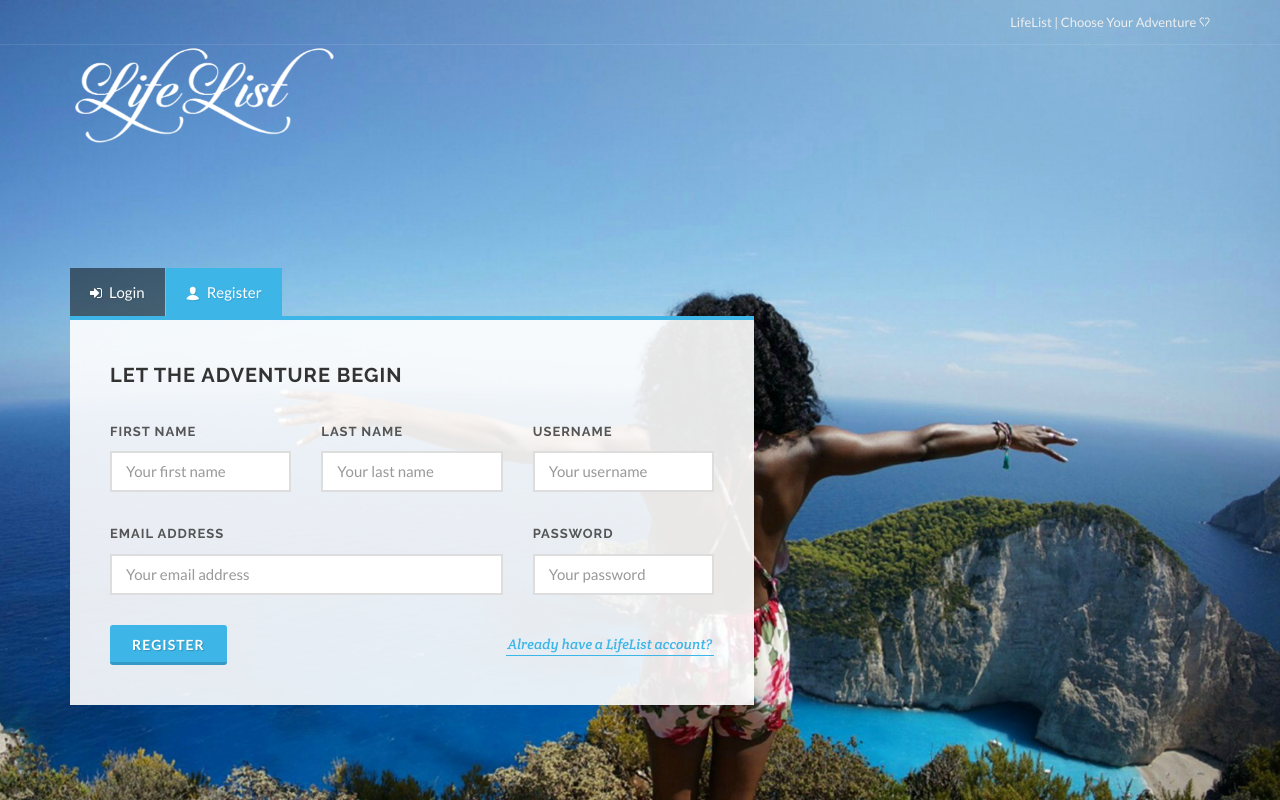
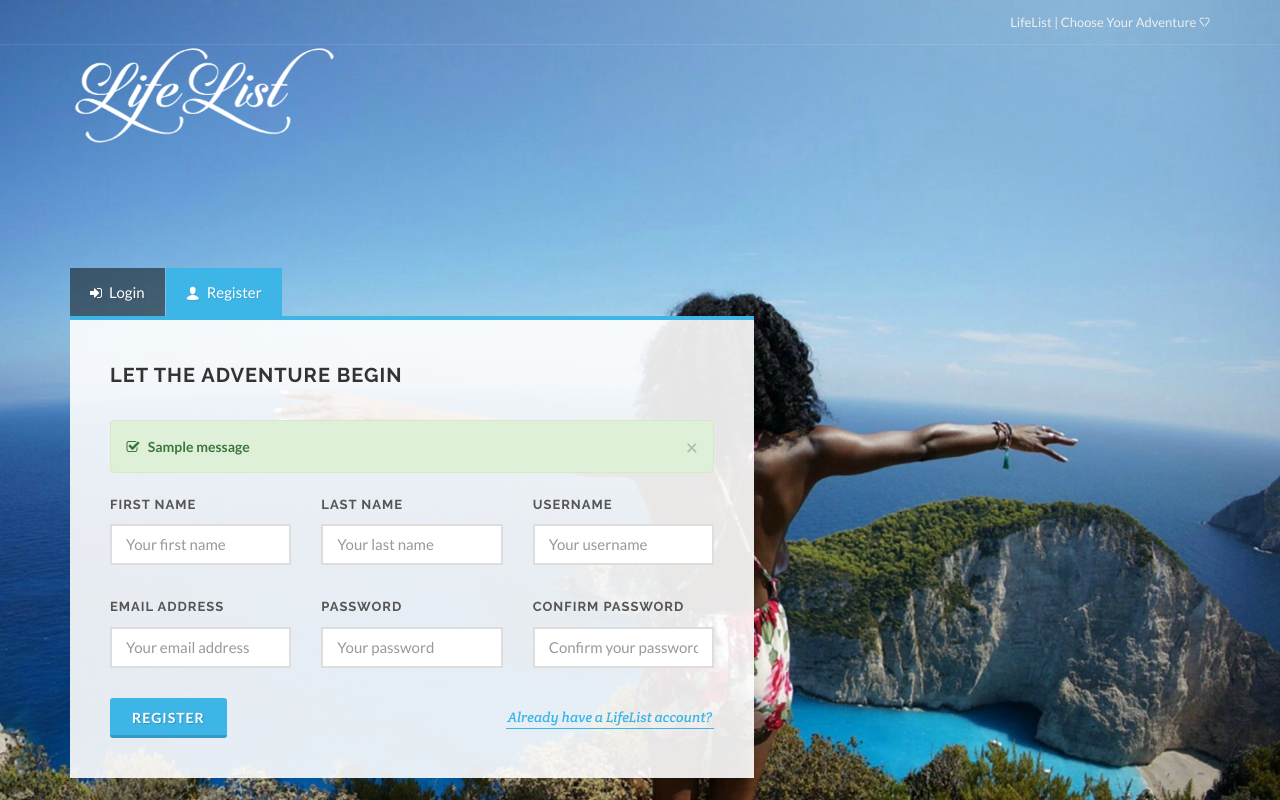
Before and after one commit to mbithenzomo/life-list, a Django app: page / in a window 1280 px wide, after a click on "Register". Run offline with Django 3.2, Linux system fonts and the light colour scheme; tables that the repository leaves empty hold one stand-in row (values such as "Sample post"); one stand-in notice (Sample message) is shown; parts of the project's set-up code (start-up, migrations or seed data) failed here and were passed over.

Commit message:
[Fix] Add validation to registration form

```diff
--- a/lifelist/app/templates/index.html
+++ b/lifelist/app/templates/index.html
@@ -57,21 +57,35 @@
 								{% if register_form.errors %}
 							    {% for field in register_form %}
 							      {% for error in field.errors %}
-							        <p style="color: #3DB5E7;">
+											<div class="alert alert-warning fade in">
+												<a href="#" class="close" data-dismiss="alert" aria-label="close">&times;</a>
 												<i class="icon-warning-sign"></i>
-												<strong> {{ error|escape }}</strong>
-											</p>
+												<strong>{{ error|escape }}</strong>
+											</div>
 							      {% endfor %}
 							    {% endfor %}
 							    {% for error in register_form.non_field_errors %}
-										<p style="color: #3DB5E7;">
+										<div class="alert alert-warning fade in">
+											<a href="#" class="close" data-dismiss="alert" aria-label="close">&times;</a>
 											<i class="icon-warning-sign"></i>
-											<strong> {{ error|escape }}</strong>
-										</p>
+											<strong>{{ error|escape }}</strong>
+										</div>
 							    {% endfor %}
 								{% endif %}
-								{% if on_success %}
-										<p style="color: #3DB5E7;"><i class="icon-check"></i> Successfully registered! </p>
+								{% if messages %}
+							    {% for message in messages %}
+										{% if message.level == DEFAULT_MESSAGE_LEVELS.ERROR %}
+											<div class="alert alert-warning fade in">
+												<a href="#" class="close" data-dismiss="alert" aria-label="close">&times;</a>
+												<i class="icon-warning-sign"></i>
+										{% elif message.level == DEFAULT_MESSAGE_LEVELS.SUCCESS %}
+											<div class="alert alert-success fade in">
+												<a href="#" class="close" data-dismiss="alert" aria-label="close">&times;</a>
+												<i class="icon-check"></i>
+										{% endif %}
+												<strong>{{ message }}</strong>
+											</div>
+							    {% endfor %}
 								{% endif %}
 								<form action="{% url 'register' %}" method="post" class="nobottommargin">
 									{% csrf_token %}
@@ -88,13 +102,17 @@
 											<label>Username</label>
 											<input type="text" name="username" class="sm-form-control" placeholder="Your username" required>
 										</div>
-										<div class="col-sm-8 bottommargin-sm">
+										<div class="col-sm-4 bottommargin-sm">
 											<label>Email Address</label>
 											<input type="text" name="email" class="sm-form-control" placeholder="Your email address" required>
 										</div>
 										<div class="col-sm-4 col-xs-12 bottommargin-sm">
 											<label>Password</label>
 											<input type="password" name="password" class="sm-form-control" placeholder="Your password" required>
+										</div>
+										<div class="col-sm-4 col-xs-12 bottommargin-sm">
+											<label>Confirm Password</label>
+											<input type="password" name="confirm_password" class="sm-form-control" placeholder="Confirm your password" required>
 										</div>
 										<div class="col-sm-12">
 											<button class="button button-3d nomargin rightmargin-sm" type="submit">Register</button>
--- a/lifelist/app/views.py
+++ b/lifelist/app/views.py
@@ -1,8 +1,9 @@
 from django.http import HttpResponseRedirect, Http404
-from django.shortcuts import render, get_object_or_404
+from django.shortcuts import render, redirect, get_object_or_404
 from django.views.generic import View, FormView, TemplateView, DetailView
 from django.views.generic.edit import CreateView, DeleteView, UpdateView
 from django.core.urlresolvers import reverse, reverse_lazy
+from django.contrib import messages
 from django.contrib.auth import authenticate, login, logout
 from django.contrib.auth.mixins import LoginRequiredMixin
 from django.contrib.auth.models import User
@@ -33,7 +34,17 @@ class RegisterView(View):
     """ View to handle user registration """
     def post(self, request):
         register_form = RegistrationForm(request.POST)
-        if register_form.is_valid():
+
+        password = request.POST.get('password')
+        confirm_password = request.POST.get('confirm_password')
+        email = request.POST.get('email')
+        if password != confirm_password:
+            messages.error(request, "Passwords do not match.")
+
+        elif User.objects.filter(email=email).exists():
+            messages.error(request, "That email address is already in use.")
+
+        elif register_form.is_valid():
             user = register_form.save(commit=False)
             user.first_name = request.POST.get('first_name')
             user.last_name = request.POST.get('last_name')
@@ -41,11 +52,10 @@ class RegisterView(View):
             user.email = request.POST.get('email')
             user.password = request.POST.get('password')
             user.save()
+            messages.success(request, "Successfully registered!")
             return HttpResponseRedirect(reverse('index'))
 
         context = {'register_form': register_form}
-        on_success = request.GET.get('on_success', None)
-        context.update({'on_success': on_success})
         return render(request, 'index.html', context)
 
 
```
